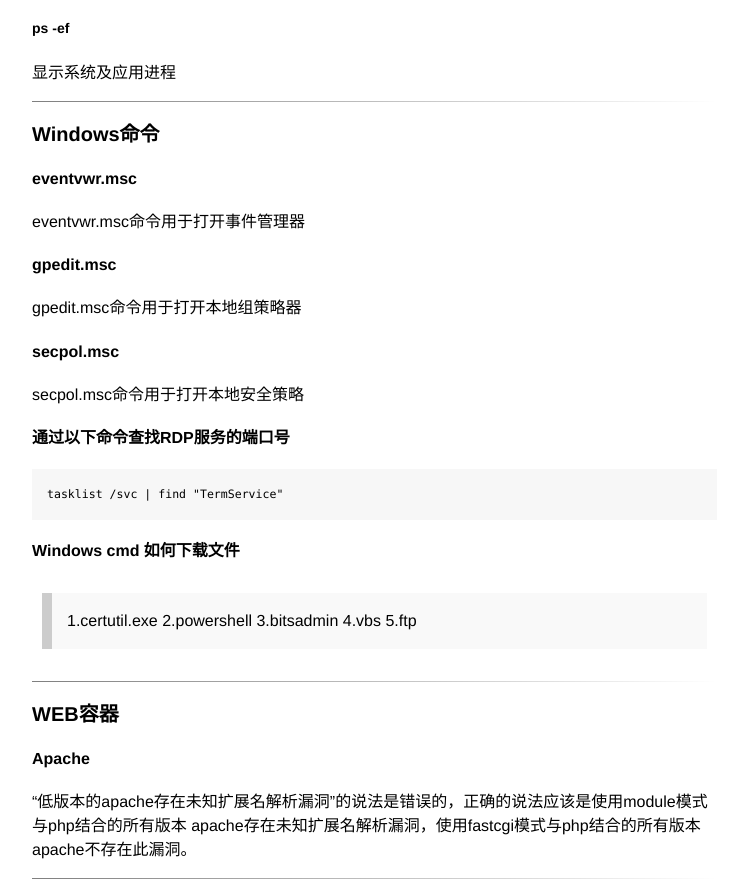
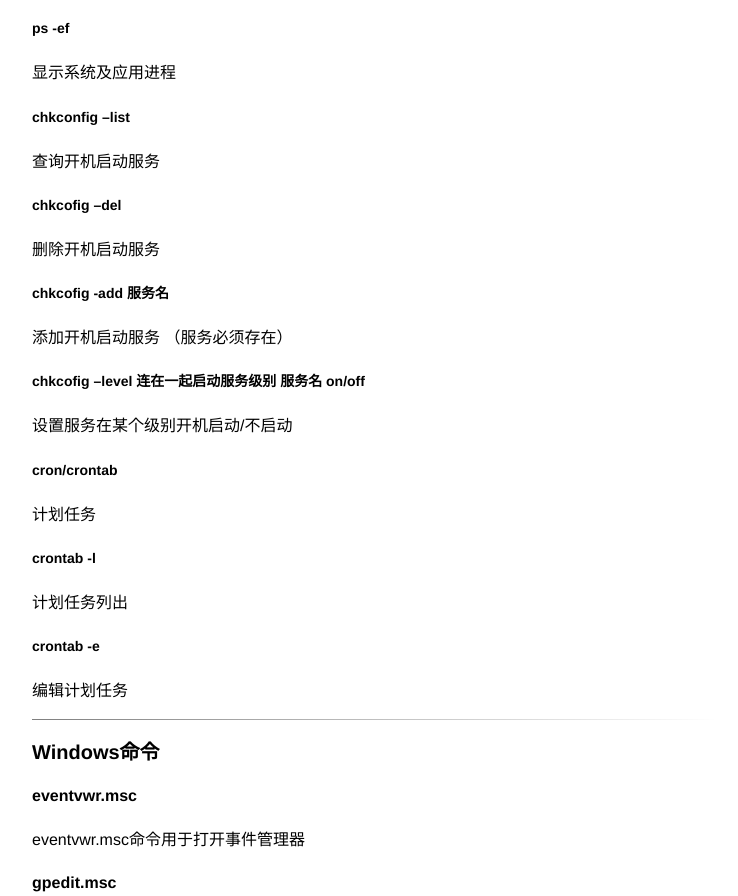
Before and after one commit to skysec666/skysec666.github.io, a plain HTML site: page 2020/01/23/学习总结/index.html in a window 1280 px wide. Shown: the part 7922-8818 px from the top of the page, without its empty margins (96-834 px from the left). Drawn offline with nearby package versions, Linux system fonts and the light colour scheme.

Commit message:
Site updated: 2020-03-28 22:22:16

```diff
--- a/2020/01/23/学习总结/index.html
+++ b/2020/01/23/学习总结/index.html
@@ -349,6 +349,13 @@
 <p><code>ifconfig  &gt;&gt;    ifconfig.txt</code>     （追加） </p>
 <p><img src="https://raw.githubusercontent.com/skysec666/skysec666.github.io/Figure-bed/ifconfig1.png" alt=""></p>
 <h5 id="ps-ef"><a href="#ps-ef" class="headerlink" title="ps -ef"></a>ps -ef</h5><p>显示系统及应用进程</p>
+<h5 id="chkconfig-–list"><a href="#chkconfig-–list" class="headerlink" title="chkconfig   –list"></a>chkconfig   –list</h5><p>查询开机启动服务</p>
+<h5 id="chkcofig-–del"><a href="#chkcofig-–del" class="headerlink" title="chkcofig –del"></a>chkcofig –del</h5><p>删除开机启动服务</p>
+<h5 id="chkcofig-add-服务名"><a href="#chkcofig-add-服务名" class="headerlink" title="chkcofig -add  服务名"></a>chkcofig -add  服务名</h5><p>添加开机启动服务  （服务必须存在）</p>
+<h5 id="chkcofig-–level-连在一起启动服务级别-服务名-on-off"><a href="#chkcofig-–level-连在一起启动服务级别-服务名-on-off" class="headerlink" title="chkcofig –level  连在一起启动服务级别  服务名 on/off"></a>chkcofig –level  连在一起启动服务级别  服务名 on/off</h5><p>设置服务在某个级别开机启动/不启动</p>
+<h5 id="cron-crontab"><a href="#cron-crontab" class="headerlink" title="cron/crontab"></a>cron/crontab</h5><p>计划任务</p>
+<h5 id="crontab-l"><a href="#crontab-l" class="headerlink" title="crontab -l"></a>crontab -l</h5><p>计划任务列出</p>
+<h5 id="crontab-e"><a href="#crontab-e" class="headerlink" title="crontab -e"></a>crontab -e</h5><p>编辑计划任务</p>
 <hr>
 <h3 id="Windows命令"><a href="#Windows命令" class="headerlink" title="Windows命令"></a>Windows命令</h3><h4 id="eventvwr-msc"><a href="#eventvwr-msc" class="headerlink" title="eventvwr.msc"></a>eventvwr.msc</h4><p><strong>eventvwr.msc</strong>命令用于打开事件管理器</p>
 <h4 id="gpedit-msc"><a href="#gpedit-msc" class="headerlink" title="gpedit.msc"></a>gpedit.msc</h4><p><strong>gpedit.msc</strong>命令用于打开本地组策略器</p>
```
